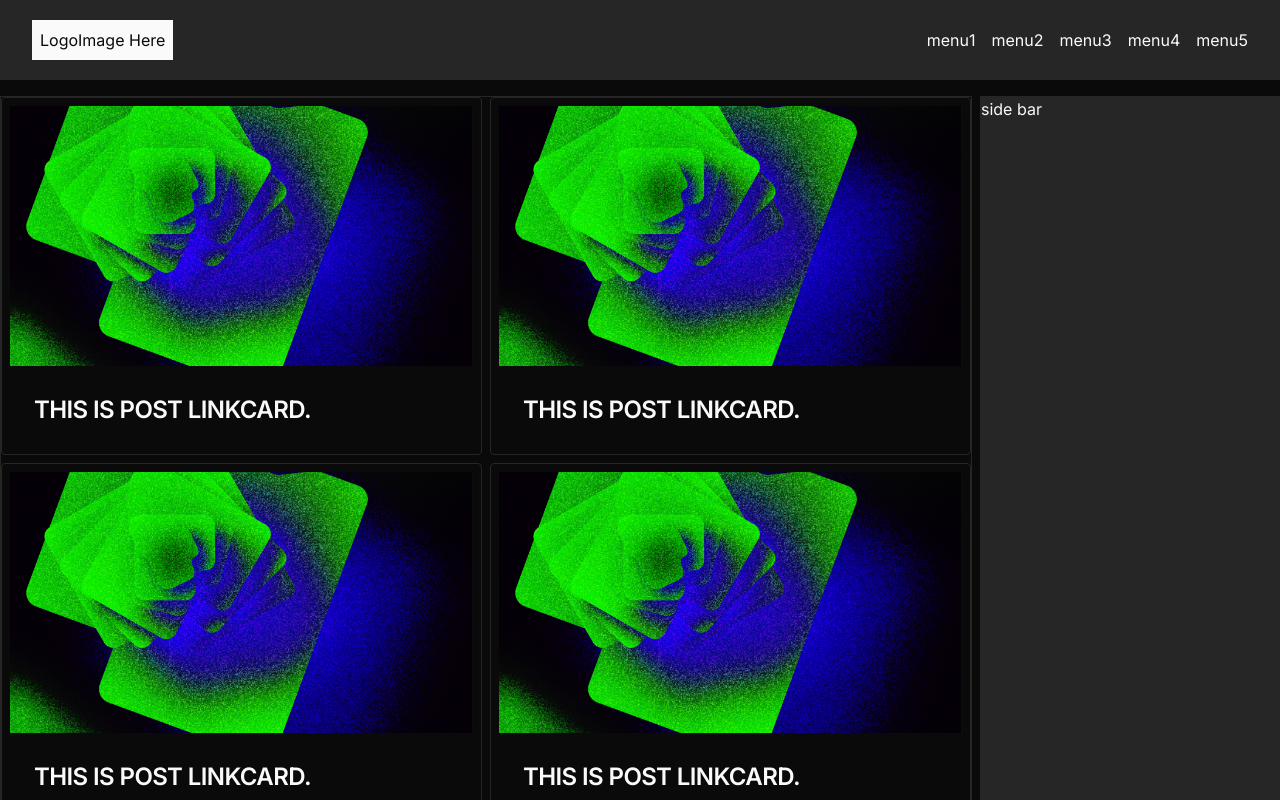
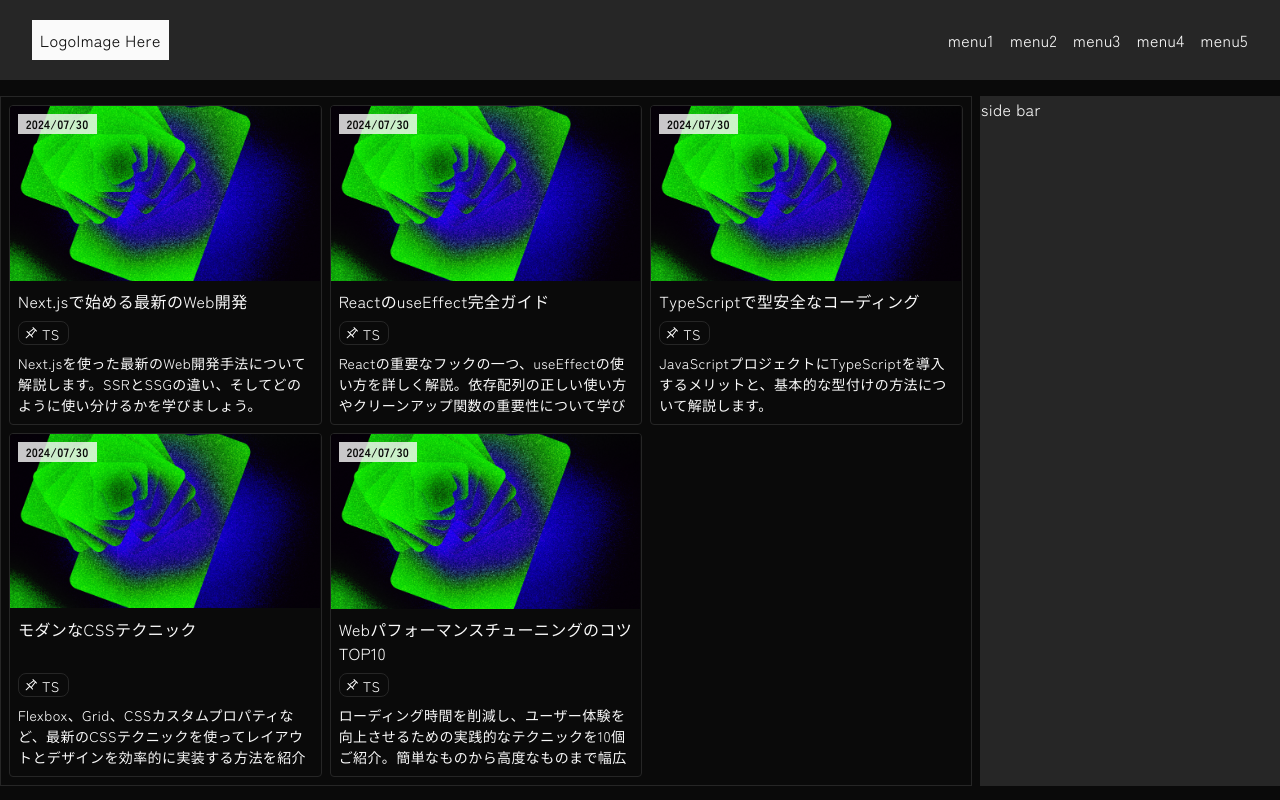
Before and after one commit to snd-primary/sdn-mediasite-theme, a Next.js app: page / in a window 1280 px wide. Shown: the top 800 px of the page. Built offline with nearby package versions, Linux system fonts and the light colour scheme.

Commit message:
cardコンポーネントdone

```diff
--- a/package.json
+++ b/package.json
@@ -9,6 +9,7 @@
     "lint": "next lint"
   },
   "dependencies": {
+    "@radix-ui/react-icons": "^1.3.0",
     "@radix-ui/react-slot": "^1.1.0",
     "class-variance-authority": "^0.7.0",
     "clsx": "^2.1.1",
--- a/src/app/layout.tsx
+++ b/src/app/layout.tsx
@@ -1,10 +1,16 @@
 import type { Metadata } from "next";
-import { Inter } from "next/font/google";
+import { Zen_Kaku_Gothic_New } from "next/font/google";
 import "@/styles/globals.css";
 import Link from "next/link";
 
 import { cn } from "@/lib/utils";
-const inter = Inter({ subsets: ["latin"] });
+
+const zenkakuGN = Zen_Kaku_Gothic_New({
+	weight: ["400", "700"],
+	preload: false,
+	display: "swap",
+	variable: "--font-zenkakuGN",
+});
 
 import { ThemeProvider } from "@/components/theme-provider";
 
@@ -22,8 +28,8 @@ export default function RootLayout({
 		<html lang="en">
 			<body
 				className={cn(
-					"min-h-screen h-svh bg-background font-sans antialiased",
-					inter.className
+					"min-h-screen h-svh bg-background font-initial tracking-wide antialiased ",
+					zenkakuGN.className
 				)}
 			>
 				<ThemeProvider
--- a/src/app/page.tsx
+++ b/src/app/page.tsx
@@ -1,39 +1,46 @@
 import type React from "react";
-import { Card, CardTitle, CardHeader, CardContent } from "@/components/ui/card";
 import Link from "next/link";
 import Image from "next/image";
+import { DrawingPinIcon } from "@radix-ui/react-icons";
 
-const blogPosts = [
+type blogPostsType = {
+	key: number;
+	title: string;
+	description: string;
+	imgPath: string;
+};
+
+const blogPosts: blogPostsType[] = [
 	{
-		id: 1,
+		key: 1,
 		title: "Next.jsで始める最新のWeb開発",
 		description:
 			"Next.jsを使った最新のWeb開発手法について解説します。SSRとSSGの違い、そしてどのように使い分けるかを学びましょう。",
 		imgPath: "/images/dummy.png",
 	},
 	{
-		id: 2,
+		key: 2,
 		title: "ReactのuseEffect完全ガイド",
 		description:
 			"Reactの重要なフックの一つ、useEffectの使い方を詳しく解説。依存配列の正しい使い方やクリーンアップ関数の重要性について学びます。",
 		imgPath: "/images/dummy.png",
 	},
 	{
-		id: 3,
+		key: 3,
 		title: "TypeScriptで型安全なコーディング",
 		description:
 			"JavaScriptプロジェクトにTypeScriptを導入するメリットと、基本的な型付けの方法について解説します。",
 		imgPath: "/images/dummy.png",
 	},
 	{
-		id: 4,
+		key: 4,
 		title: "モダンなCSSテクニック",
 		description:
 			"Flexbox、Grid、CSSカスタムプロパティなど、最新のCSSテクニックを使ってレイアウトとデザインを効率的に実装する方法を紹介します。",
 		imgPath: "/images/dummy.png",
 	},
 	{
-		id: 5,
+		key: 5,
 		title: "WebパフォーマンスチューニングのコツTOP10",
 		description:
 			"ローディング時間を削減し、ユーザー体験を向上させるための実践的なテクニックを10個ご紹介。簡単なものから高度なものまで幅広く解説します。",
@@ -41,36 +48,58 @@ const blogPosts = [
 	},
 ];
 
-const LinkCard: React.FC = () => {
+const LinkCard: React.FC<blogPostsType> = ({ ...props }) => {
 	return (
-		<Link href="/" passHref>
-			<Card className="grid grid-cols-1 px-2 py-2 gap-2 border rounded-sm ">
-				<div className="relative w-full aspect-video">
+		<li
+			key={props.key}
+			className="grid grid-rows-subgrid row-span-4  gap-2 border rounded-sm overflow-hidden "
+		>
+			<Link href={"/"} className="relative w-full aspect-video ">
 				<Image
 					className="object-cover"
-						src="/images/dummy.png"
+					src={props.imgPath}
 					alt="ブログ記事サムネイルのダミー画像"
 					fill
 				/>
+				<span className="absolute left-2 top-2 text-xs font-bold bg-primary/80 text-background px-2 py-0.5">
+					2024/07/30
+				</span>
+			</Link>
+			<Link href={"/"}>
+				<h3 className="text-base px-2">{props.title}</h3>
+			</Link>
+			<div className="px-2">
+				<Link
+					href={"/"}
+					className="flex items-center gap-1 border rounded-lg pt-0.5 pl-1 pr-2 w-fit"
+				>
+					<DrawingPinIcon />
+					<span className=" text-sm ">TS</span>
+				</Link>
 			</div>
-
-				<CardHeader>
-					<CardTitle>THIS IS POST LINKCARD.</CardTitle>
-				</CardHeader>
-			</Card>
-		</Link>
+			<div className="px-2 pb-2">
+				<p className="text-sm  leading-[1.5] h-[4.5em] overflow-hidden">
+					{props.description}
+				</p>
+			</div>
+		</li>
 	);
 };
 
 export default function Home() {
 	return (
 		<main className="grid max-w-full w-full h-full border">
-			<section className="grid grid-cols-2 gap-2 align-top   ">
-				<LinkCard />
-				<LinkCard />
-				<LinkCard />
-				<LinkCard />
-				<LinkCard />
+			<section className=" p-2">
+				<ul className="w-full h-full grid grid-cols-2 lg:grid-cols-3 gap-2 align-top">
+					{blogPosts.map((post) => (
+						<LinkCard
+							key={post.key}
+							title={post.title}
+							description={post.description}
+							imgPath={post.imgPath}
+						/>
+					))}
+				</ul>
 			</section>
 		</main>
 	);
--- a/src/components/ui/card.tsx
+++ b/src/components/ui/card.tsx
@@ -1,6 +1,21 @@
-import * as React from "react"
+import * as React from "react";
 
-import { cn } from "@/lib/utils"
+import { cn } from "@/lib/utils";
+
+const ListCard = React.forwardRef<
+	HTMLLIElement,
+	React.HTMLAttributes<HTMLLIElement>
+>(({ className, ...props }, ref) => (
+	<li
+		ref={ref}
+		className={cn(
+			"rounded-lg border bg-card text-card-foreground shadow-sm",
+			className
+		)}
+		{...props}
+	/>
+));
+ListCard.displayName = "ListCard";
 
 const Card = React.forwardRef<
 	HTMLDivElement,
@@ -14,8 +29,8 @@ const Card = React.forwardRef<
 		)}
 		{...props}
 	/>
-))
-Card.displayName = "Card"
+));
+Card.displayName = "Card";
 
 const CardHeader = React.forwardRef<
 	HTMLDivElement,
@@ -26,8 +41,8 @@ const CardHeader = React.forwardRef<
 		className={cn("flex flex-col space-y-1.5 p-6", className)}
 		{...props}
 	/>
-))
-CardHeader.displayName = "CardHeader"
+));
+CardHeader.displayName = "CardHeader";
 
 const CardTitle = React.forwardRef<
 	HTMLParagraphElement,
@@ -41,8 +56,8 @@ const CardTitle = React.forwardRef<
 		)}
 		{...props}
 	/>
-))
-CardTitle.displayName = "CardTitle"
+));
+CardTitle.displayName = "CardTitle";
 
 const CardDescription = React.forwardRef<
 	HTMLParagraphElement,
@@ -53,16 +68,16 @@ const CardDescription = React.forwardRef<
 		className={cn("text-sm text-muted-foreground", className)}
 		{...props}
 	/>
-))
-CardDescription.displayName = "CardDescription"
+));
+CardDescription.displayName = "CardDescription";
 
 const CardContent = React.forwardRef<
 	HTMLDivElement,
 	React.HTMLAttributes<HTMLDivElement>
 >(({ className, ...props }, ref) => (
 	<div ref={ref} className={cn("p-6 pt-0", className)} {...props} />
-))
-CardContent.displayName = "CardContent"
+));
+CardContent.displayName = "CardContent";
 
 const CardFooter = React.forwardRef<
 	HTMLDivElement,
@@ -73,7 +88,15 @@ const CardFooter = React.forwardRef<
 		className={cn("flex items-center p-6 pt-0", className)}
 		{...props}
 	/>
-))
-CardFooter.displayName = "CardFooter"
+));
+CardFooter.displayName = "CardFooter";
 
-export { Card, CardHeader, CardFooter, CardTitle, CardDescription, CardContent }
+export {
+	ListCard,
+	Card,
+	CardHeader,
+	CardFooter,
+	CardTitle,
+	CardDescription,
+	CardContent,
+};
--- a/tailwind.config.ts
+++ b/tailwind.config.ts
@@ -1,4 +1,5 @@
 import type { Config } from "tailwindcss";
+import plugin from "tailwindcss";
 
 const { fontFamily } = require("tailwindcss/defaultTheme");
 
@@ -57,7 +58,18 @@ const config = {
 			},
 
 			fontFamily: {
-				sans: ["var(--font-sans)", ...fontFamily.sans],
+				zenkakuGN: ["var(--font-zenkakuGN)", ...fontFamily.sans],
+				initial: [
+					"Helvetica Neue",
+					"Arial",
+					"Hiragino Kaku Gothic ProN",
+					"Hiragino Sans",
+					"Meiryo",
+					"sans-serif",
+				],
+			},
+			letterSpacing: {
+				// wide: "0.018rem",
 			},
 			borderRadius: {
 				lg: "var(--radius)",
```
Also changed, not shown: 1 other file (tests, documents, lock files or other folders). Lines whose indentation alone changed are shown as unchanged.
